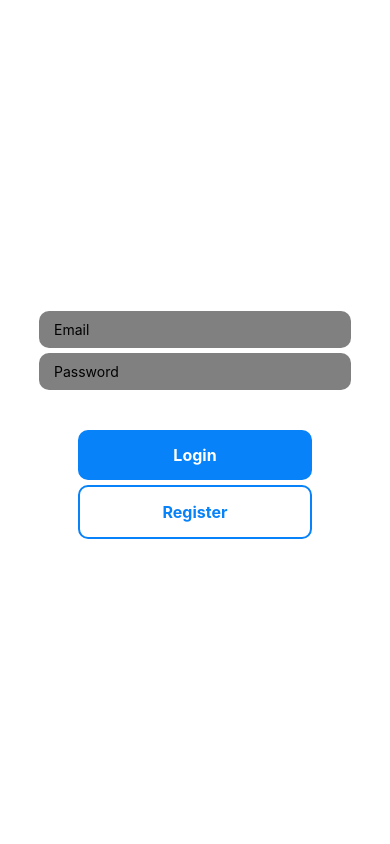
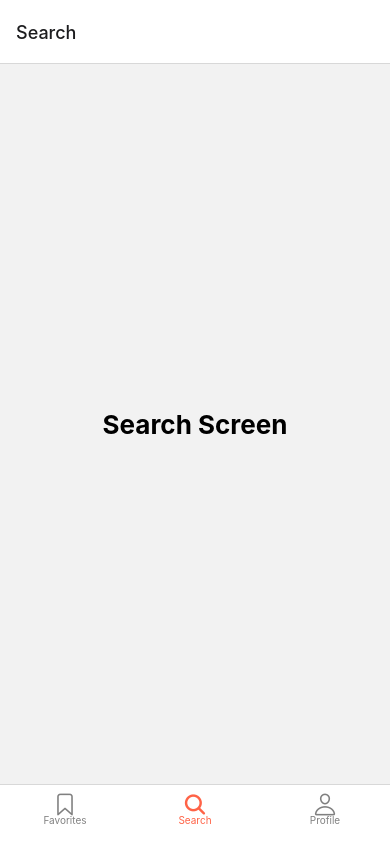
Before and after one commit to kristian-mark/MovieBook, a React Native app in the folder MovieBook/: screen /Favourite in a window 390 px wide. Built offline with nearby package versions, Linux system fonts and the light colour scheme.

Commit message:
Fixed couple errors

```diff
--- a/MovieBook/App.js
+++ b/MovieBook/App.js
@@ -1,19 +1,10 @@
 import React from 'react-native'
 import MainContainer from './src/Navigation/MainContainer'
-import LoginScreen from './src/Navigation/screens/LoginScreen';
 
-const qwerty = 1;
 function App(){
-  if(qwerty){
-  return(
-    <LoginScreen />
-    // <MainContainer />
-  )
-} else {
   return(
     <MainContainer />
   )
 }
-}
 
 export default App;
--- a/MovieBook/src/Navigation/screens/FavoriteScreen.js
+++ b/MovieBook/src/Navigation/screens/FavoriteScreen.js
@@ -6,7 +6,7 @@ export default function FavoritesScreen({navigation}) {
 
     return (
     <View style={Styles.container}>
-        <Text onPress={() => navigation.navgate('Favorites')} style={Styles.text} >Favorites Screen</Text>
+        <Text onPress={() => navigation.navigate('Favorites')} style={Styles.text} >Favorites Screen</Text>
     </View>
     );
 }
--- a/MovieBook/src/Navigation/screens/LoginScreen.js
+++ b/MovieBook/src/Navigation/screens/LoginScreen.js
@@ -3,7 +3,7 @@ import { View, Text, StyleSheet, KeyboardAvoidingView, TextInput, TouchableOpaci
 import { FIREBASE_AUTH } from '../../../firebase';
 import { createUserWithEmailAndPassword, signInWithEmailAndPassword } from 'firebase/auth';
 
-export default function LoginScreen() {
+export default function LoginScreen({}) {
     const [email, setEmail] = useState('')
     const [password, setPassword] = useState('')
     const auth = FIREBASE_AUTH;
--- a/MovieBook/src/Navigation/screens/ProfileScreens.js
+++ b/MovieBook/src/Navigation/screens/ProfileScreens.js
@@ -6,7 +6,7 @@ export default function ProfileScreen({navigation}) {
 
     return (
     <View style={Styles.container}>
-        <Text onPress={() => navigation.navgate('Profile')} style={Styles.text} >Profile Screen</Text>
+        <Text onPress={() => navigation.navigate('Profile')} style={Styles.text} >Profile Screen</Text>
     </View>
     );
 }
--- a/MovieBook/src/Navigation/screens/SearchScreen.js
+++ b/MovieBook/src/Navigation/screens/SearchScreen.js
@@ -6,7 +6,7 @@ export default function SearchScreen({navigation}) {
 
     return (
     <View style={Styles.container}>
-        <Text onPress={() => navigation.navgate('Search')} style={Styles.text} >Search Screen</Text>
+        <Text onPress={() => navigation.navigate('Search')} style={Styles.text} >Search Screen</Text>
     </View>
     );
 }
```
Also changed, not shown: MovieBook/navigate.js (+4 -3 lines).
